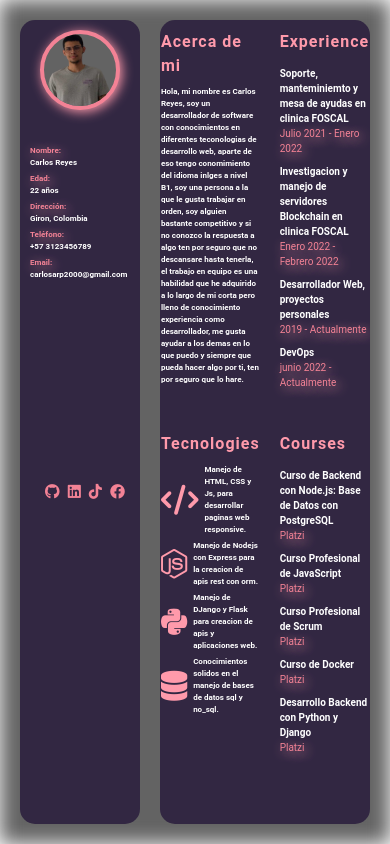
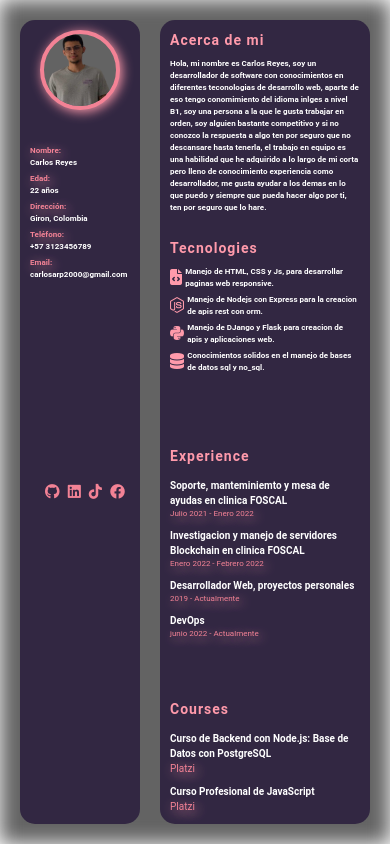
Before and after one commit to carlos398/cv-portfolio, a plain HTML site: page about.html in a window 390 px wide. Drawn offline with Linux system fonts and the light colour scheme.

Commit message:
ahora si es responsive

```diff
--- a/about.html
+++ b/about.html
@@ -61,7 +61,7 @@
                         <h2>Tecnologies</h2>
 
                         <p>
-                            <span><i class="fa-solid fa-code"></i></i></span>
+                            <span><i class="fa-solid fa-file-code"></i></span>
                              Manejo de HTML, CSS y Js, para desarrollar paginas web responsive.
                         </p>
 
--- a/css/styles.css
+++ b/css/styles.css
@@ -639,23 +639,27 @@ main .About .About__derecho{
     }
 
     .About__derecho h2{
+        font-size: 1.4rem;
+    }
+
+    .About__derecho span{
         font-size: 1.6rem;
+    }
+
+    .About__derecho .Experience span{
+        font-size: 0.8rem;
+    }
+
+    .About__derecho .Courses span{
+        font-size: 1rem;
     }
 
     .About__derecho p{
         font-size: 0.8rem;
     }
 
-    .About__derecho h2{
-        font-size: 1.6rem;
-    }
-
     .About__derecho h3{
         font-size: 1rem;
-    }
-
-    .About__derecho p{
-        font-size: 0.8rem;
     }
 
 }
@@ -726,4 +730,10 @@ main .About .About__derecho{
         font-size: 1.5rem;
         margin-right: 3px;
     }
+
+    main .About .About__derecho{
+        grid-template-columns: 1fr;
+    }
+
+
 }
```
